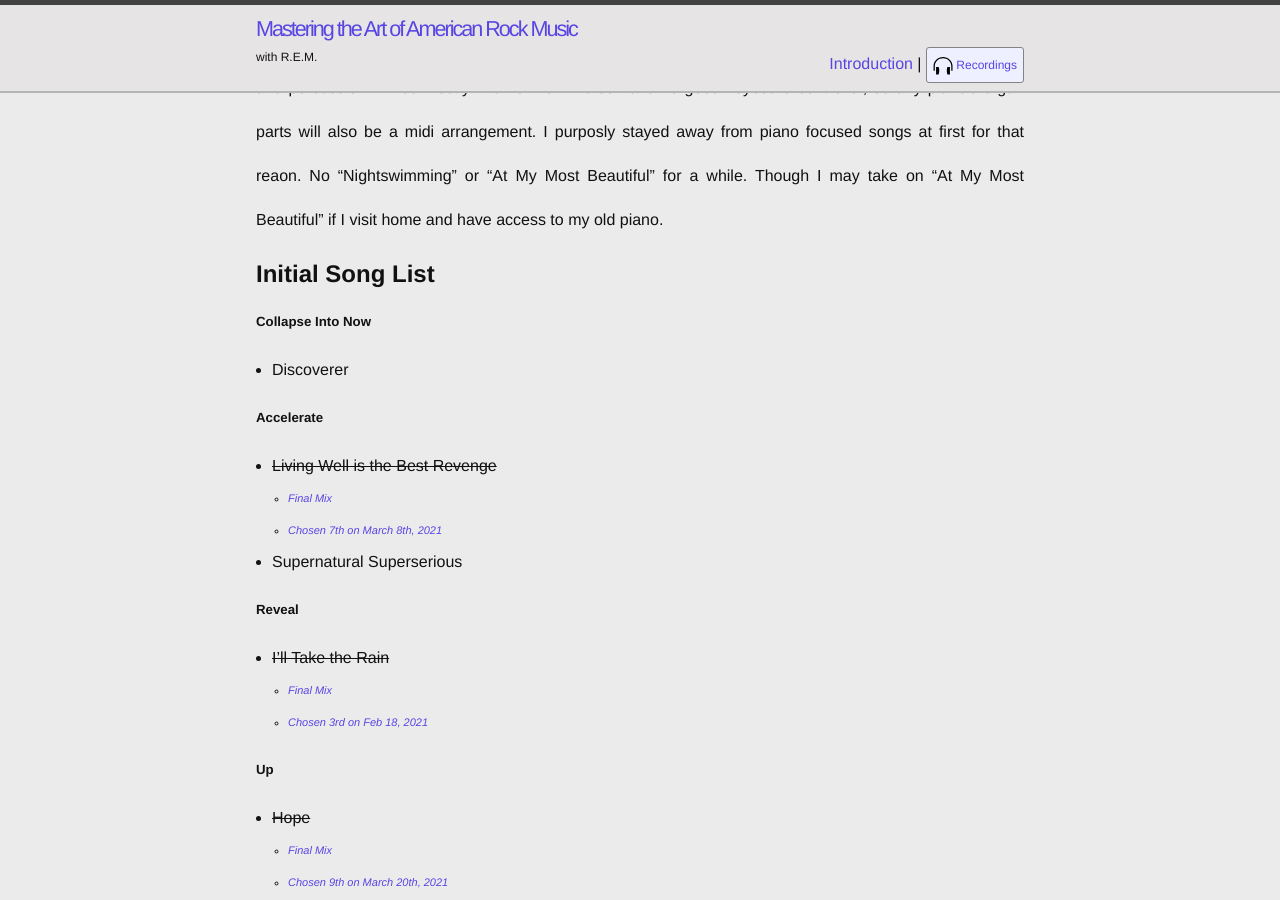
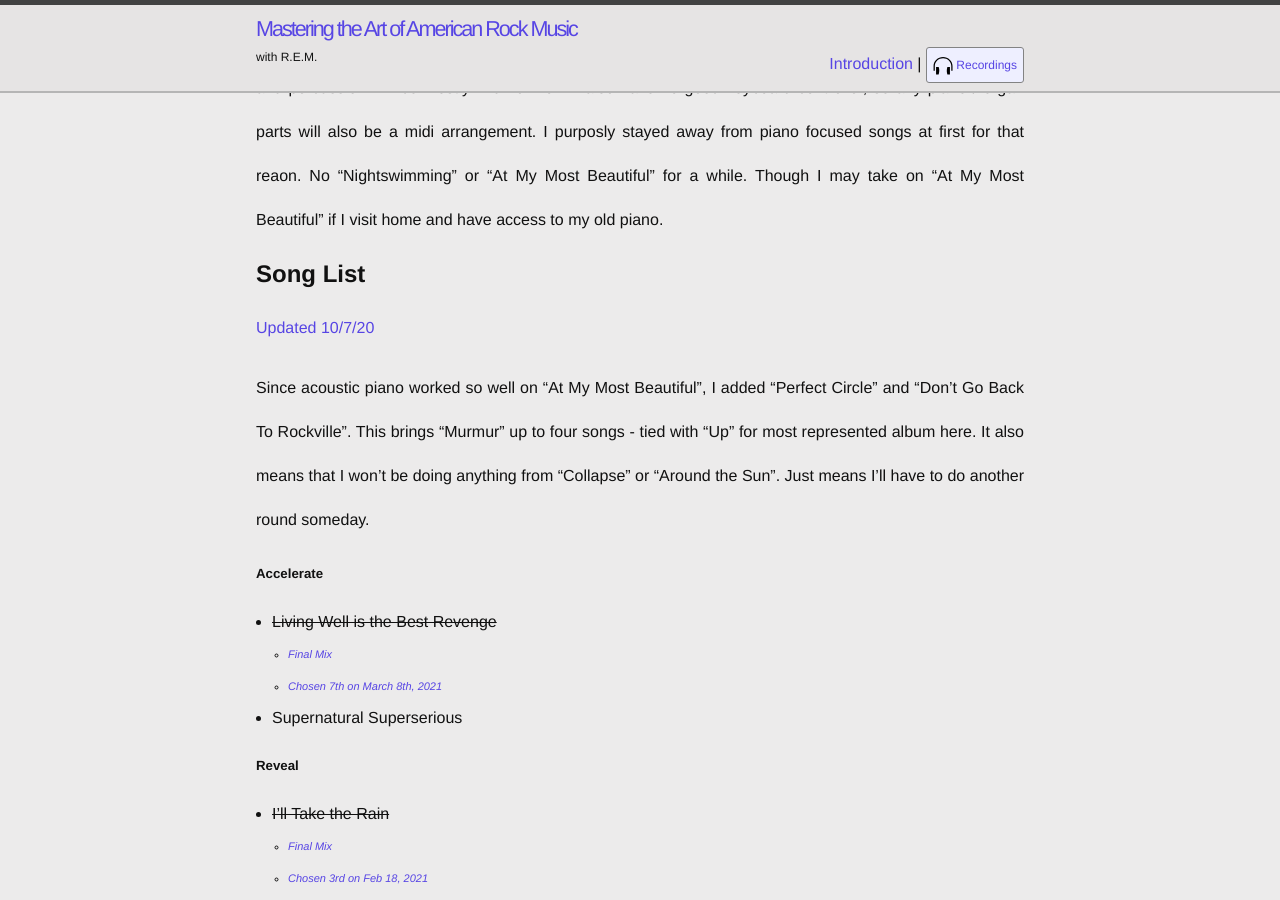
Before and after one commit to slatron/slatron.github.io, a Jekyll site: the page built from _posts/2021-02-06-begin-the-begin.md, in a window 1280 px wide and 900 px high, scrolled down 2686 px. Built offline with Jekyll 4.4.1, drawn with Linux system fonts in a browser that asks for light colours; some of the changed text lies outside the part shown.

Commit message:
intermission

```diff
--- a/_posts/2021-02-06-begin-the-begin.md
+++ b/_posts/2021-02-06-begin-the-begin.md
@@ -45,10 +45,11 @@
 
 I plan on using a random number generator to pick a new song each time. Soon as I pick the song, I'll start the blog post and figuring out what I want to do in terms of arrangement. I'm in a small apartment, so Drums and percussion will be mostly midi for now. I also have no good keyboard controller, so any piano / organ parts will also be a midi arrangement. I purposly stayed away from piano focused songs at first for that reaon. No "Nightswimming" or "At My Most Beautiful" for a while. Though I may take on "At My Most Beautiful" if I visit home and have access to my old piano.
 
-## Initial Song List
+## Song List
 
-##### Collapse Into Now
-- Discoverer
+[Updated 10/7/20](intermission-1.html)
+
+Since acoustic piano worked so well on "At My Most Beautiful", I added "Perfect Circle" and "Don't Go Back To Rockville". This brings "Murmur" up to four songs - tied with "Up" for most represented album here. It also means that I won't be doing anything from "Collapse" or "Around the Sun". Just means I'll have to do another round someday.
 
 ##### Accelerate
 - ~~Living Well is the Best Revenge~~
@@ -110,6 +111,7 @@
 
 ##### Fables of the Reconstruction
 - Driver 8
+- Don't Go Back to Rockville
 
 ##### Reckoning
 - Harborcoat
@@ -123,6 +125,7 @@
 - ~~Shaking Through~~
   - *[Final Mix](https://drive.google.com/file/d/1bDK7eyMc3iloWywernigrHSnGvyKRCkq/view?usp=sharing){:target="_blank"}*
   - *[Chosen 4th on Feb 22, 2021](shaking-through-1.html)*
+- Perfect Circle
 
 ##### Chronic Town
 - Carnival of Sorts (Boxcar)
--- a/songs.js
+++ b/songs.js
@@ -1,6 +1,4 @@
 const songs = [
-  "Discoverer",
-  "Supernatural Superserious",
   "Sad Professor",
   "Leave",
   "Sweetness Follows",
@@ -11,8 +9,10 @@
   "Begin the Begin",
   "These Days",
   "Driver 8",
+  "Don't Go Back To Rockville",
   "Harborcoat",
   "Pretty Persuasion",
   "Radio Free Europe",
+  "Perfect Circle",
   "Carnival of Sorts (Boxcar)"
 ]
```
Also changed, not shown: _posts/2021-04-10-intermission.md (added, +37 -0 lines), _posts/2021-04-07-frequency-3 copy.md (renamed from _posts/2021-04-07-frequency-3.md).
